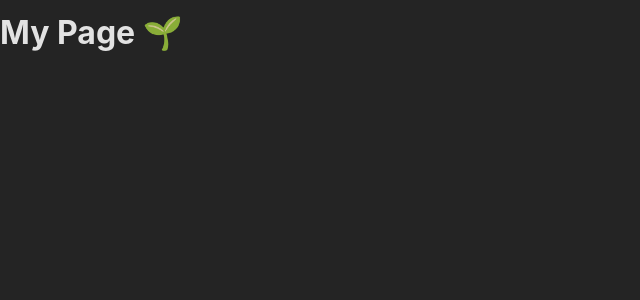
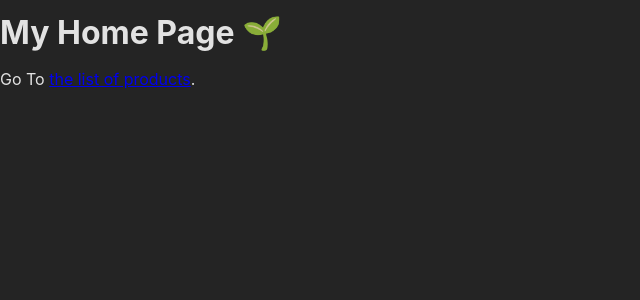
Before and after one commit to HYBEN09/building-spa-project, a React (Vite) app: page / in a window 1280 px wide. Shown: the top 300 px of the page, without its empty margins (0-640 px from the left). Built offline with nearby package versions, Linux system fonts and the light colour scheme; the HTML template or start-up script is replaced by a standard one.

Commit message:
learn. Link로 페이지들 간에 이동 #3

```diff
--- a/src/App.jsx
+++ b/src/App.jsx
@@ -4,22 +4,13 @@ import {
   Route,
   RouterProvider,
 } from 'react-router-dom';
-import HomePage from './pages/HomPage';
+import HomePage from './pages/Home';
 import ProductsPage from './pages/Products';
 
-// const router = createBrowserRouter([
-//   { path: '/', element: <HomePage /> },
-//   { path: '/products', element: <ProductsPage /> },
-// ]);
-
-const routeDefinitions = createRoutesFromElements(
-  <Route>
-    <Route path="/" element={<HomePage />} />
-    <Route path="/products" element={<ProductsPage />} />
-  </Route>
-);
-
-const router = createBrowserRouter(routeDefinitions);
+const router = createBrowserRouter([
+  { path: '/', element: <HomePage /> },
+  { path: '/products', element: <ProductsPage /> },
+]);
 
 function App() {
   return <RouterProvider router={router} />;
--- a/src/pages/HomPage.jsx
+++ /dev/null
@@ -1,5 +0,0 @@
-function HomePage() {
-  return <h1> My Page 🌱 </h1>;
-}
-
-export default HomePage;
--- /dev/null
+++ b/src/pages/Home.jsx
@@ -0,0 +1,14 @@
+import { Link } from 'react-router-dom';
+
+function HomePage() {
+  return (
+    <>
+      <h1> My Home Page 🌱 </h1>
+      <p>
+        Go To <Link to="./Products">the list of products</Link>.
+      </p>
+    </>
+  );
+}
+
+export default HomePage;
```
